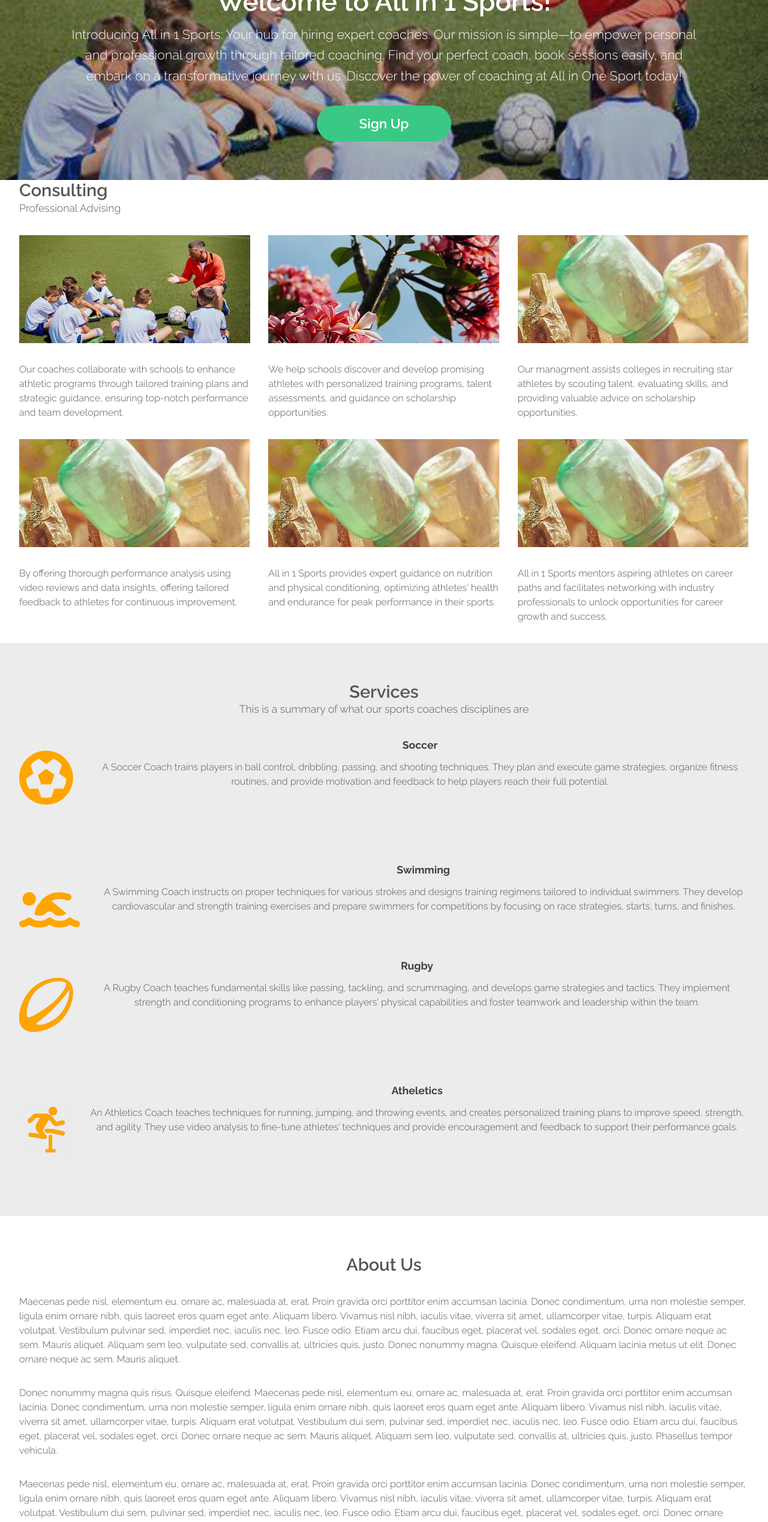
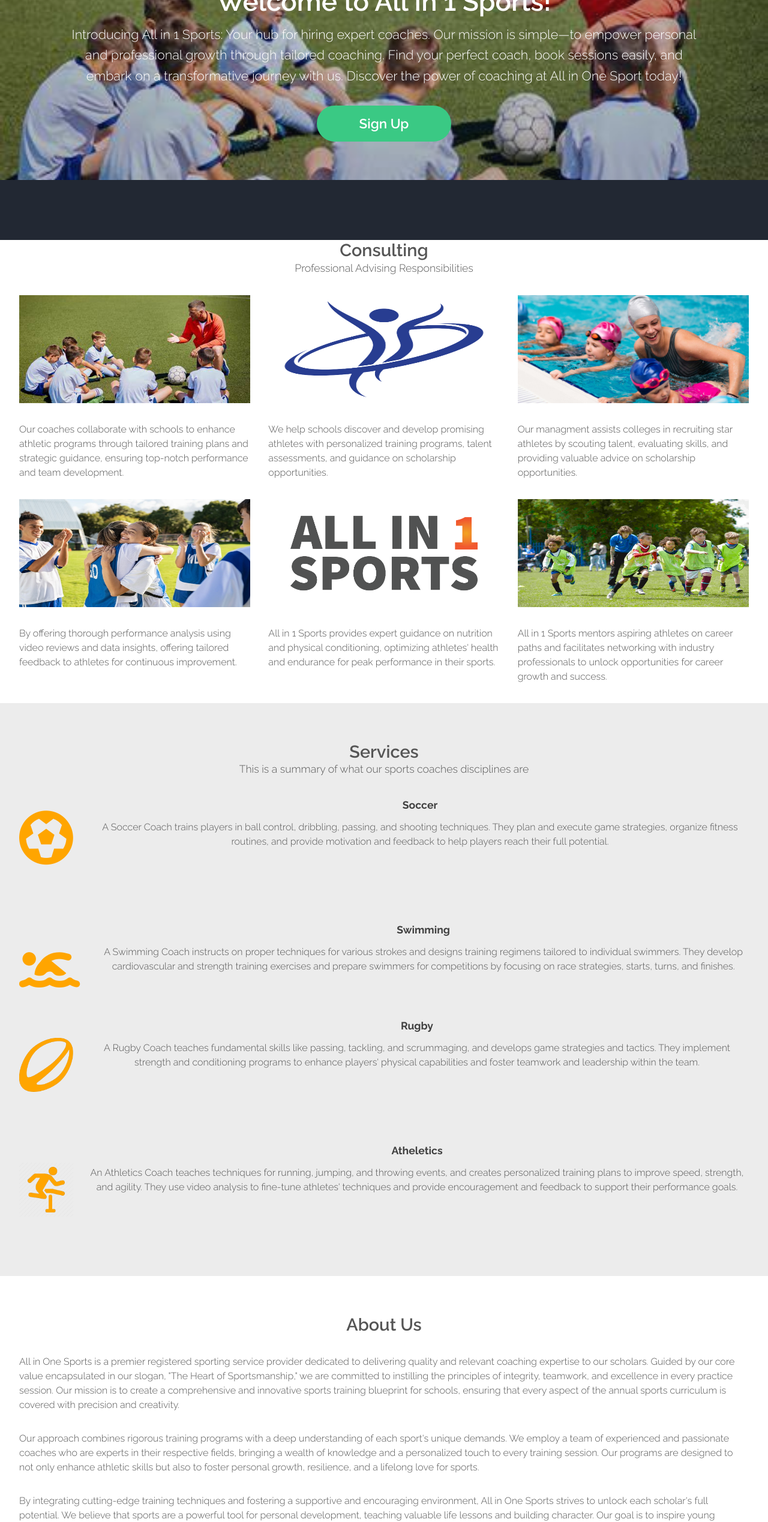
Before and after one commit to ofentsejohndifeto/AllInOneSports, a plain HTML site: page index.html in a window 1280 px wide. Shown: the part 240-2777 px from the top of the page at 60% size. Drawn offline with Linux system fonts and the light colour scheme.

Commit message:
8th commit

```diff
--- a/index.html
+++ b/index.html
@@ -50,24 +50,24 @@
 
 		<!-- Featured -->
 			<div class="wrapper style1">
-				<section class="container"><header class="major"><h2 style="text-align">Consulting</h2>
-						<span class="byline">Professional Advising</span>
+				<section class="container"><header class="major"><h2 style="text-align: center; margin-top: 100px;">Consulting</h2>
+					<div style="text-align: center;"><span class="byline">Professional Advising Responsibilities</span></div>
 					</header><div class="row no-collapse-1">
 						<section class="4u"><a href="#" class="image feature"><img src="images/coaching.jpg" alt="" width="368" height="180"></a>
 							<p>Our coaches collaborate with schools to enhance athletic programs through tailored training plans and strategic guidance, ensuring top-notch performance and team development.
 							</p>
-						</section><section class="4u"><a href="#" class="image feature"><img src="images/pic03.jpg" alt="" width="368" height="180"></a>
+						</section><section class="4u"><a href="#" class="image feature"><img src="images/Figure 04.png" alt="" width="368" height="180"></a>
 							<p>We help schools discover and develop promising athletes with personalized training programs, talent assessments, and guidance on scholarship opportunities.</p>
-						</section><section class="4u"><a href="#" class="image feature"><img src="images/pic04.jpg" alt="" width="368" height="180"></a>
+						</section><section class="4u"><a href="#" class="image feature"><img src="images/swimming-coach.jpg" alt="" width="368" height="180"></a>
 							<p>Our managment assists colleges in recruiting star athletes by scouting talent, evaluating skills, and providing valuable advice on scholarship opportunities.</p>
 						</section>
-						<section class="4u"><a href="#" class="image feature"><img src="images/pic04.jpg" alt="" width="368" height="180"></a>
+						<section class="4u"><a href="#" class="image feature"><img src="images/Athletic-Recruitment.jpeg" alt="" width="368" height="180"></a>
 							<p>By offering thorough performance analysis using video reviews and data insights, offering tailored feedback to athletes for continuous improvement.</p>
 						</section>
-						<section class="4u"><a href="#" class="image feature"><img src="images/pic04.jpg" alt="" width="368" height="180"></a>
+						<section class="4u"><a href="#" class="image feature"><img src="images/All IIn 1 Sport Grey and Orange.png" alt="" width="368" height="180"></a>
 							<p>All in 1 Sports provides expert guidance on nutrition and physical conditioning, optimizing athletes' health and endurance for peak performance in their sports.</p>
 						</section>
-						<section class="4u"><a href="#" class="image feature"><img src="images/pic04.jpg" alt="" width="368" height="180"></a>
+						<section class="4u"><a href="#" class="image feature"><img src="images/soccer-images.jpg" alt="" width="368" height="180"></a>
 							<p>All in 1 Sports mentors aspiring athletes on career paths and facilitates networking with industry professionals to unlock opportunities for career growth and success.</p>
 						</section>
 					</div>
@@ -119,9 +119,11 @@
 							<!-- Content -->
 							<div id="content" class="8u skel-cell-important">
 								<section><header class="major"><h2>About Us</h2>
-									</header><p>Maecenas pede nisl, elementum eu, ornare ac, malesuada at, erat. Proin gravida orci porttitor enim accumsan lacinia. Donec condimentum, urna non molestie semper, ligula enim ornare nibh, quis laoreet eros quam eget ante. Aliquam libero. Vivamus nisl nibh, iaculis vitae, viverra sit amet, ullamcorper vitae, turpis. Aliquam erat volutpat. Vestibulum pulvinar sed, imperdiet nec, iaculis nec, leo. Fusce odio. Etiam arcu dui, faucibus eget, placerat vel, sodales eget, orci. Donec ornare neque ac sem. Mauris aliquet. Aliquam sem leo, vulputate sed, convallis at, ultricies quis, justo. Donec nonummy magna. Quisque eleifend. Aliquam lacinia metus ut elit. Donec ornare neque ac sem. Mauris aliquet.</p>
-									<p>Donec nonummy magna quis risus. Quisque eleifend. Maecenas pede nisl, elementum eu, ornare ac, malesuada at, erat. Proin gravida orci porttitor enim accumsan lacinia. Donec condimentum, urna non molestie semper, ligula enim ornare nibh, quis laoreet eros quam eget ante. Aliquam libero. Vivamus nisl nibh, iaculis vitae, viverra sit amet, ullamcorper vitae, turpis. Aliquam erat volutpat. Vestibulum dui sem, pulvinar sed, imperdiet nec, iaculis nec, leo. Fusce odio. Etiam arcu dui, faucibus eget, placerat vel, sodales eget, orci. Donec ornare neque ac sem. Mauris aliquet. Aliquam sem leo, vulputate sed, convallis at, ultricies quis, justo. Phasellus tempor vehicula.</p>
-									<p>Maecenas pede nisl, elementum eu, ornare ac, malesuada at, erat. Proin gravida orci porttitor enim accumsan lacinia. Donec condimentum, urna non molestie semper, ligula enim ornare nibh, quis laoreet eros quam eget ante. Aliquam libero. Vivamus nisl nibh, iaculis vitae, viverra sit amet, ullamcorper vitae, turpis. Aliquam erat volutpat. Vestibulum dui sem, pulvinar sed, imperdiet nec, iaculis nec, leo. Fusce odio. Etiam arcu dui, faucibus eget, placerat vel, sodales eget, orci. Donec ornare neque ac sem. Mauris aliquet. Aliquam sem leo, vulputate sed, convallis at, ultricies quis, justo. Phasellus tempor vehicula justo. Aliquam lacinia metus ut elit.</p>
+									</header><p>All in One Sports is a premier registered sporting service provider dedicated to delivering quality and relevant coaching expertise to our scholars. Guided by our core value encapsulated in our slogan, "The Heart of Sportsmanship," we are committed to instilling the principles of integrity, teamwork, and excellence in every practice session. Our mission is to create a comprehensive and innovative sports training blueprint for schools, ensuring that every aspect of the annual sports curriculum is covered with precision and creativity.</p>
+									<p>Our approach combines rigorous training programs with a deep understanding of each sport's unique demands. We employ a team of experienced and passionate coaches who are experts in their respective fields, bringing a wealth of knowledge and a personalized touch to every training session. Our programs are designed to not only enhance athletic skills but also to foster personal growth, resilience, and a lifelong love for sports.</p>
+									<p>By integrating cutting-edge training techniques and fostering a supportive and encouraging environment, All in One Sports strives to unlock each scholar's full potential. We believe that sports are a powerful tool for personal development, teaching valuable life lessons and building character. Our goal is to inspire young athletes to achieve their best, both on and off the field, and to carry the spirit of sportsmanship into all areas of their lives.</p>
+									<header class="major"><h2 style="text-align: center;">Vision</h2></header>
+									<p>At the heart of good sportsmanship, we are dedicated to providing an exceptional sporting service that empowers scholars to achieve excellence and uncover their true and hidden potential. Through meticulously crafted weekly programs, we ensure that every necessary skill and strategy is thoroughly addressed and mastered in each sport. Our commitment goes beyond physical training; we instill values of teamwork, resilience, and integrity, shaping not only skilled athletes but also exemplary individuals. We believe that through dedication, passion, and the spirit of sportsmanship, we can transform potential into remarkable achievements.</p>
 								</section></div>
 
 							<!-- Sidebar -->
@@ -174,8 +176,7 @@
 											</ul></section></div>
 								</section></div>
 							<div class="4u">
-								<section><header class="major"><h2>Donec dictum metus</h2>
-										<span class="byline">Mattis wisi maecenas ligula</span>
+								<section><header class="major"><h2>Find Us</h2>
 									</header><ul class="contact"><li>
 											<span class="address">Address</span>
 											<span>31 Blackwood Circle, Noordwyk<br>Midrand, 1687, South Africa</span>
```
Also changed, not shown: images/All IIn 1 Sport Grey and Orange.png (added), images/All IIn 1 Sport Orange.png (added), images/Athletic-Recruitment.jpeg (added), images/Figure 04.png (added), images/athletics-running.jpeg (added), images/soccer-images.jpg (added), images/swimming-coach.jpg (added).
